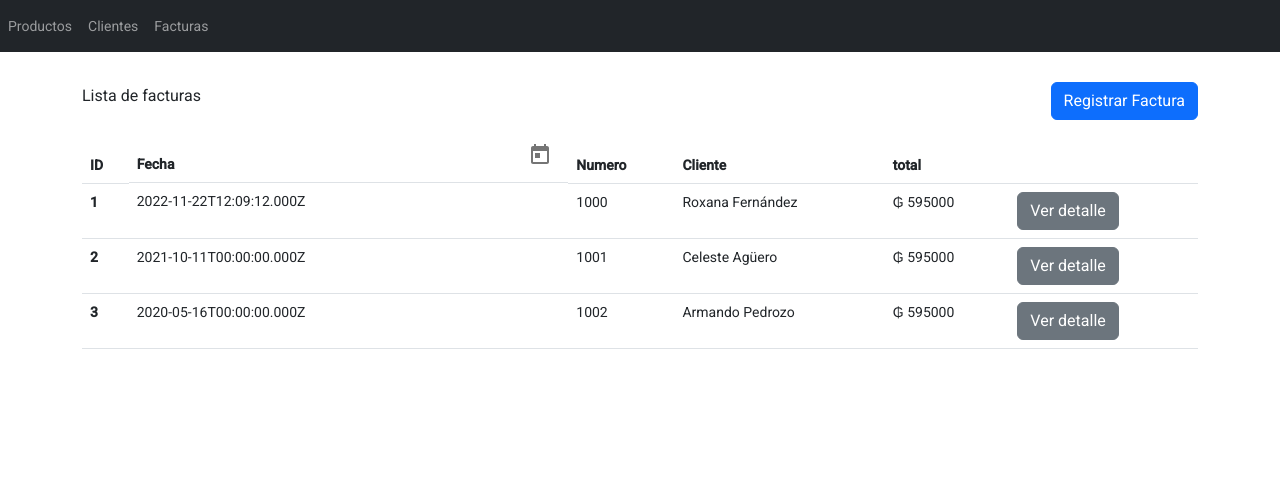
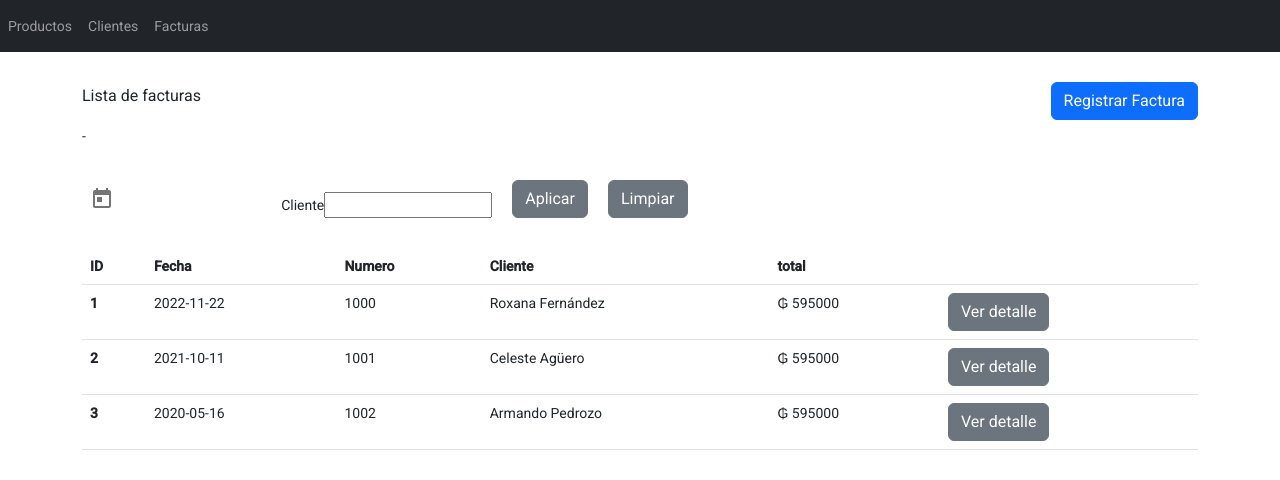
Before and after one commit to roxana1999/frontEndAppFinal, an Angular app: page /facturas in a window 1280 px wide. Shown: the top 480 px of the page. Built offline with nearby package versions, Linux system fonts and the light colour scheme.

Commit message:
Add item number 4. Vista y filtrado de facturas resumidas

```diff
--- a/src/app/components/factura/factura.component.css
+++ b/src/app/components/factura/factura.component.css
@@ -0,0 +1,9 @@
+.sinData{
+    display: flex;
+  justify-content: center;
+  align-items: center;
+}
+
+.letterBig{
+  font-size: 30px;
+}
--- a/src/app/components/factura/factura.component.html
+++ b/src/app/components/factura/factura.component.html
@@ -6,21 +6,33 @@
     </div>
 </div>
 
-<div *ngIf="listaFacturas.length > 0">
+<!-- style="display: flex;align-items: flex-end;" -->
+<p>{{formatFecha(range.value.start)}} - {{formatFecha(range.value.end)}}</p>
+<div style="display: flex;align-items: flex-end; gap: 20px;">
+  <div>
+    <mat-date-range-input [formGroup]="range" [rangePicker]="picker" class="hidden">
+      <input matStartDate formControlName="start" class="hidden">
+      <input matEndDate formControlName="end" class="hidden">
+    </mat-date-range-input>
+    <mat-datepicker-toggle matIconSuffix [for]="picker"></mat-datepicker-toggle>
+    <mat-date-range-picker #picker class="hidden"></mat-date-range-picker>
+  </div>
+  <div class="form-group">
+    <label for="cliente">Cliente</label>
+    <input id="cliente" type="text" [(ngModel)]="nombreCliente">
+  </div>
+  <button class="btn btn-secondary" (click)="filtrar()">Aplicar</button>
+  <button class="btn btn-secondary" (click)="clear()">Limpiar</button>
+</div>
+
+<div class="espacio"></div>
+<div *ngIf="listaFacturas.length > 0; else elseBlock">
     <div class="table-responsive">
       <table class="table">
         <thead>
           <tr>
             <th scope="column">ID</th>
-            <th scope="column" style="display: flex;align-items: flex-end;">
-              Fecha
-              <mat-date-range-input [formGroup]="range" [rangePicker]="picker" class="hidden">
-                <input matStartDate formControlName="start" class="hidden">
-                <input matEndDate formControlName="end" class="hidden">
-              </mat-date-range-input>
-              <mat-datepicker-toggle matIconSuffix [for]="picker"></mat-datepicker-toggle>
-              <mat-date-range-picker #picker class="hidden"></mat-date-range-picker>
-            </th>
+            <th scope="column">Fecha</th>
             <th scope="column">Numero</th>
             <th scope="column">Cliente</th>
             <th scope="column">total</th>
@@ -51,4 +63,11 @@
     </div>
   </div>
 
+  <ng-template #elseBlock>
+    <div class="espacio"></div>
+    <div class="sinData">
+      <p class="letterBig">Sin datos</p>
+    </div>
+  </ng-template>
+
   <router-outlet></router-outlet>
--- a/src/app/components/factura/factura.component.ts
+++ b/src/app/components/factura/factura.component.ts
@@ -2,6 +2,7 @@ import { Component, OnInit } from '@angular/core';
 import { Factura } from 'src/app/models/Factura';
 import { listaFacturas } from './lista-facturas';
 import {FormGroup, FormControl} from '@angular/forms';
+import { DatePipe } from '@angular/common';
 
 @Component({
   selector: 'app-factura',
@@ -11,9 +12,9 @@ import {FormGroup, FormControl} from '@angular/forms';
 export class FacturaComponent implements OnInit {
 
   listaFacturas: Factura[] = [];
-
-  inicio?: Date | null;
-  fin?: Date | null;
+  inicio!: string;
+  fin!: string;
+  nombreCliente?: string;
 
   range = new FormGroup({
     start: new FormControl<Date | null>(null),
@@ -26,5 +27,44 @@ export class FacturaComponent implements OnInit {
     this.listaFacturas = JSON.parse(localStorage.getItem('listaFacturas')!);
   }
 
+  datepipe: DatePipe = new DatePipe('en-US')
+
+  formatFecha(date: Date | null | undefined): string{
+    if(date != null && date != undefined){
+      return this.datepipe.transform(date, 'YYYY-MM-dd') || '';
+    }
+    else return '';
+  }
+
+
+  filtrar(){
+    this.inicio  = this.formatFecha(this.range.value.start);
+    this.fin  = this.formatFecha(this.range.value.end);
+
+    console.log(this.listaFacturas);
+
+    if(this.inicio != '' && this.inicio != undefined ){
+      this.listaFacturas = this.listaFacturas.filter(factura => factura.fecha >= this.inicio);
+    }
+    console.log(this.listaFacturas);
+
+    if(this.fin != '' && this.fin != undefined ){
+      this.listaFacturas = this.listaFacturas.filter(factura => factura.fecha <= this.fin);
+    }
+    console.log(this.listaFacturas);
+
+    if(this.nombreCliente != '' && this.nombreCliente != null && this.nombreCliente != undefined){
+      this.listaFacturas = this.listaFacturas.filter(factura => factura.cliente.nombreApellido.toLowerCase().includes(this.nombreCliente!));
+    }
+    console.log(this.listaFacturas);
+
+  }
+
+  clear(){
+    this.listaFacturas = JSON.parse(localStorage.getItem('listaFacturas')!);
+    this.nombreCliente = '';
+    this.range.value.start = null;
+    this.range.value.end = null;
+  }
 
 }
--- a/src/app/components/factura/lista-facturas.ts
+++ b/src/app/components/factura/lista-facturas.ts
@@ -2,8 +2,6 @@ import { DatePipe } from "@angular/common";
 import { Factura } from "src/app/models/Factura";
 import { listaClientes } from "../clientes/listaClientes";
 import { detalles } from "./detalles";
-
-const datepipe: DatePipe = new DatePipe('en-US')
 
 export const listaFacturas: Factura[] = [
     new Factura(1,new Date(), 1000, listaClientes[0], detalles),
--- a/src/app/models/Factura.ts
+++ b/src/app/models/Factura.ts
@@ -1,9 +1,12 @@
+import { DatePipe } from "@angular/common";
 import { Cliente } from "./cliente";
 import { Detalle } from "./Detalle";
 
+
+const datepipe: DatePipe = new DatePipe('en-US')
 export class Factura {
     "id" : number;
-    "fecha" : Date;
+    "fecha" : string;
     "numeroFactura": number;
     "cliente": Cliente;
     "total": number;
@@ -11,7 +14,7 @@ export class Factura {
 
     constructor(id: number, fecha: Date, numeroFactura: number, cliente: Cliente, detalles: Detalle[]){
         this.id = id;
-        this.fecha = fecha;
+        this.fecha = datepipe.transform(fecha, 'YYYY-MM-dd') || '';
         this.numeroFactura = numeroFactura;
         this.cliente = cliente;
         this.detalles = detalles;
```
